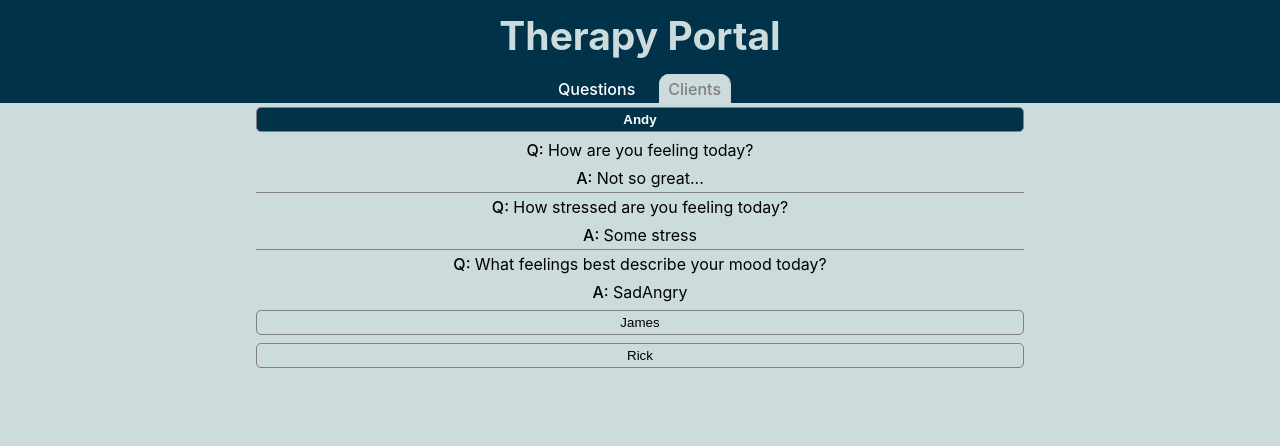
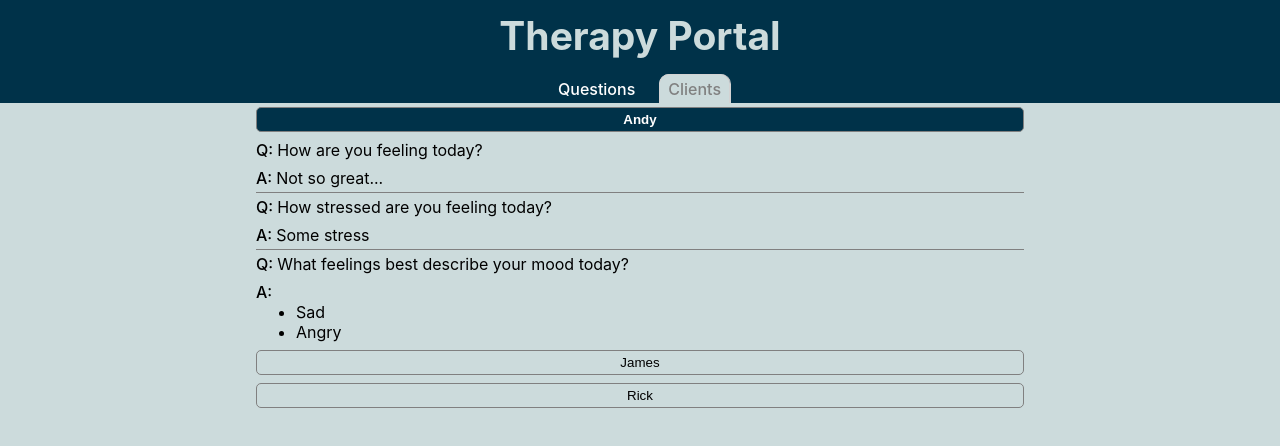
Before and after one commit to LimbicAI/code-challenge, a React (Create React App) app: page /clients in a window 1280 px wide. Both pictures are taken after a click on the button "Andy". Shown: the top 446 px of the page. Built offline with nearby package versions, Linux system fonts and the light colour scheme.

Commit message:
feat: implement different type of questions

```diff
--- a/src/components/ClientsList/ClientsList.js
+++ b/src/components/ClientsList/ClientsList.js
@@ -38,12 +38,29 @@ const QuestionsList = () => {
 								key={client.name + question.q}
 							>
 								<p>
-									<span className={styles.label}>Q: </span>
+									<span className={styles.label}>Q:</span>
 									{question.q}
 								</p>
-								<p>
-									<span className={styles.label}>A: </span>
-									{question.a}
+								<p
+									className={clsx({
+										[styles.answerText]:
+											typeof question.a === 'string',
+										[styles.answerChoices]:
+											typeof question.a !== 'string'
+									})}
+								>
+									<span className={styles.label}>A:</span>
+									<div>
+										{typeof question.a !== 'string' ? (
+											<ul className={styles.list}>
+												{question.a.map(choice => (
+													<li>{choice}</li>
+												))}
+											</ul>
+										) : (
+											question.a
+										)}
+									</div>
 								</p>
 							</div>
 						))}
--- a/src/components/ClientsList/styles.module.css
+++ b/src/components/ClientsList/styles.module.css
@@ -1,3 +1,13 @@
+.answerText {
+	display: flex;
+	flex-flow: row;
+}
+
+.answerChoices {
+	display: flex;
+	flex-flow: column;
+}
+
 .client {
 	border: 1px solid gray;
 	border-radius: 5px;
@@ -41,6 +51,12 @@
 
 .label {
 	font-weight: 500;
+	padding-right: 4px;
+}
+
+.list {
+	text-align: left;
+	margin: 0;
 }
 
 .modal {
@@ -78,6 +94,11 @@
 	align-items: center;
 }
 
+.questionsAnswers > p {
+	text-align: left;
+	width: 100%;
+}
+
 @media only screen and (min-width: 600px) {
 	.clientQuestions {
 		width: 80%;
--- a/src/components/QuestionModal/styles.module.css
+++ b/src/components/QuestionModal/styles.module.css
@@ -1,5 +1,9 @@
 .buttons {
 	margin: 16px 0 0 0;
+}
+
+.choices:disabled {
+	background-color: lightgrey;
 }
 
 .form {
@@ -10,7 +14,7 @@
 }
 
 .input {
-  background-color: #CCDBDC;
+	background-color: #ccdbdc;
 	border-radius: 5px;
 	border: 1px solid lightgray;
 	font-size: 18px;
@@ -18,6 +22,7 @@
 	height: 36px;
 	outline: none;
 	padding-left: 8px;
+	margin-top: 4px;
 	width: 70%;
 }
 
@@ -25,8 +30,16 @@
 	border: 1px solid black;
 }
 
+.inputGroup {
+	display: flex;
+	justify-content: space-between;
+	align-items: center;
+	margin-bottom: 8px;
+}
+
 .label {
 	padding-right: 4px;
+	min-width: 64px;
 }
 
 .modal {
--- a/src/context/AppReducer.js
+++ b/src/context/AppReducer.js
@@ -30,13 +30,16 @@ const reducer = (state, action) => {
 				clients: updatedClients
 			};
 		case 'ADD_QUESTION':
+			const { description, choices, type } = action.payload;
 			const newQuestion = {
-				description: action.payload
+				description,
+				choices,
+				type
 			};
 			updatedQuestions = [newQuestion, ...state.questions];
 			updatedClients = state.clients.map(client => client);
 			updatedClients.forEach(client => {
-				client.questions.push({ q: action.payload, a: '-' });
+				client.questions.push({ q: description, a: '-' });
 			});
 
 			updateLocalStorage('questions', updatedQuestions);
@@ -49,7 +52,9 @@ const reducer = (state, action) => {
 		case 'EDIT_QUESTION':
 			const updatedQuestion = {
 				id: action.payload.id,
-				description: action.payload.description
+				description: action.payload.description,
+				type: action.payload.type,
+				choices: action.payload.choices
 			};
 
 			updatedQuestions = state.questions.map((question, index) => {
@@ -65,7 +70,6 @@ const reducer = (state, action) => {
 					name: client.name,
 					questions: client.questions.map((question, index) => {
 						if (action.payload.oldDescription === question.q) {
-							console.warn('here!!!');
 							return {
 								...question,
 								q: action.payload.description
--- a/src/fixtures/questions.js
+++ b/src/fixtures/questions.js
@@ -6,12 +6,12 @@ const questions = [
 	{
 		type: 'single',
 		description: 'How stressed are you feeling today?',
-		options: ['No stress', 'Some stress', 'A lot of stress']
+		choices: ['No stress', 'Some stress', 'A lot of stress']
 	},
 	{
 		type: 'multiple',
 		description: 'What feelings best describe your mood today?',
-		options: ['Happy', 'Angry', 'Ecstatic', 'Tired', 'Sad', 'Confused']
+		choices: ['Happy', 'Angry', 'Ecstatic', 'Tired', 'Sad', 'Confused']
 	}
 ];
 
```
Also changed, not shown: src/components/QuestionModal/QuestionModal.js (+71 -18 lines), src/components/QuestionsList/QuestionsList.js (+3 -7 lines). Lines whose indentation alone changed are shown as unchanged.
